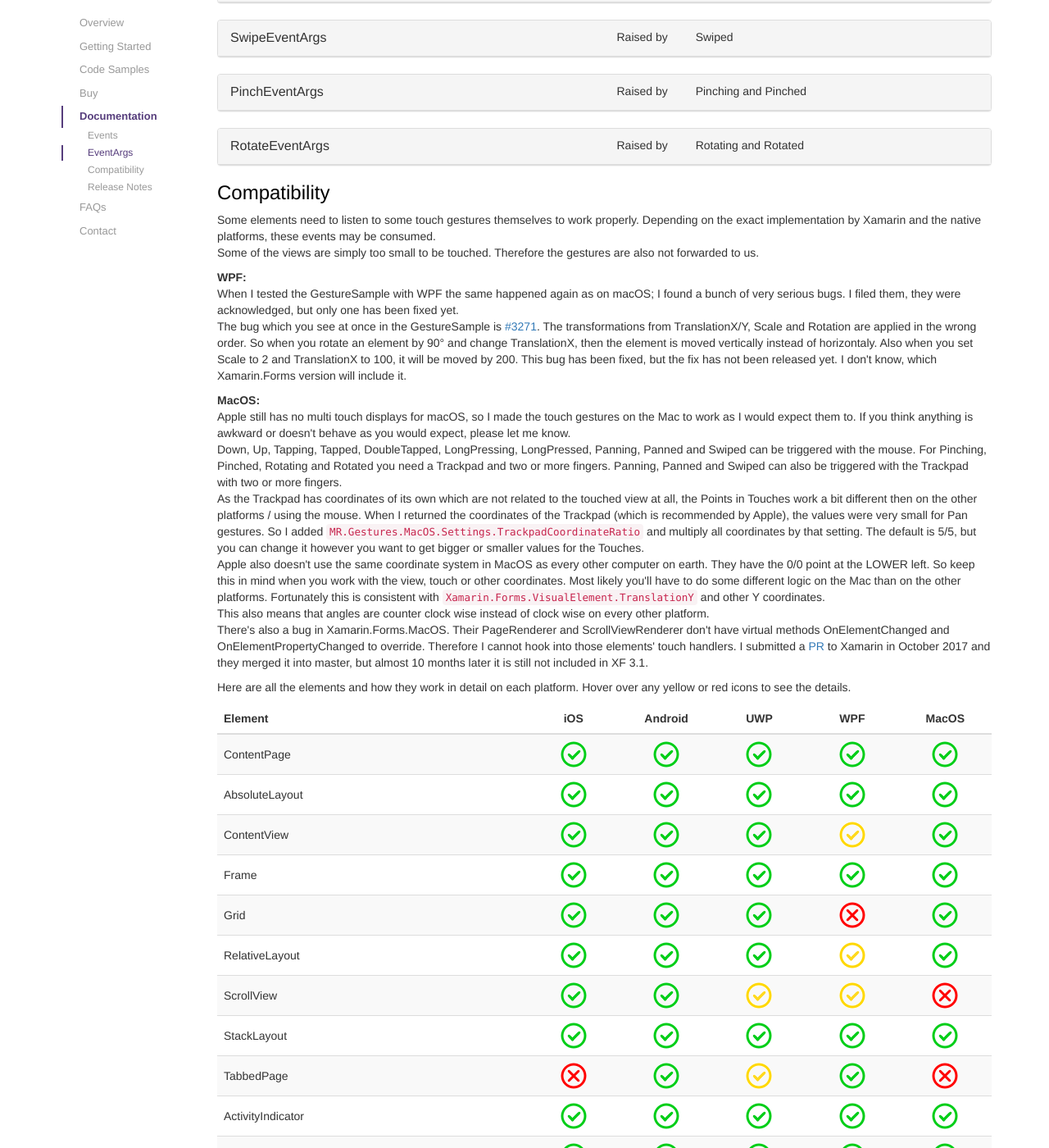
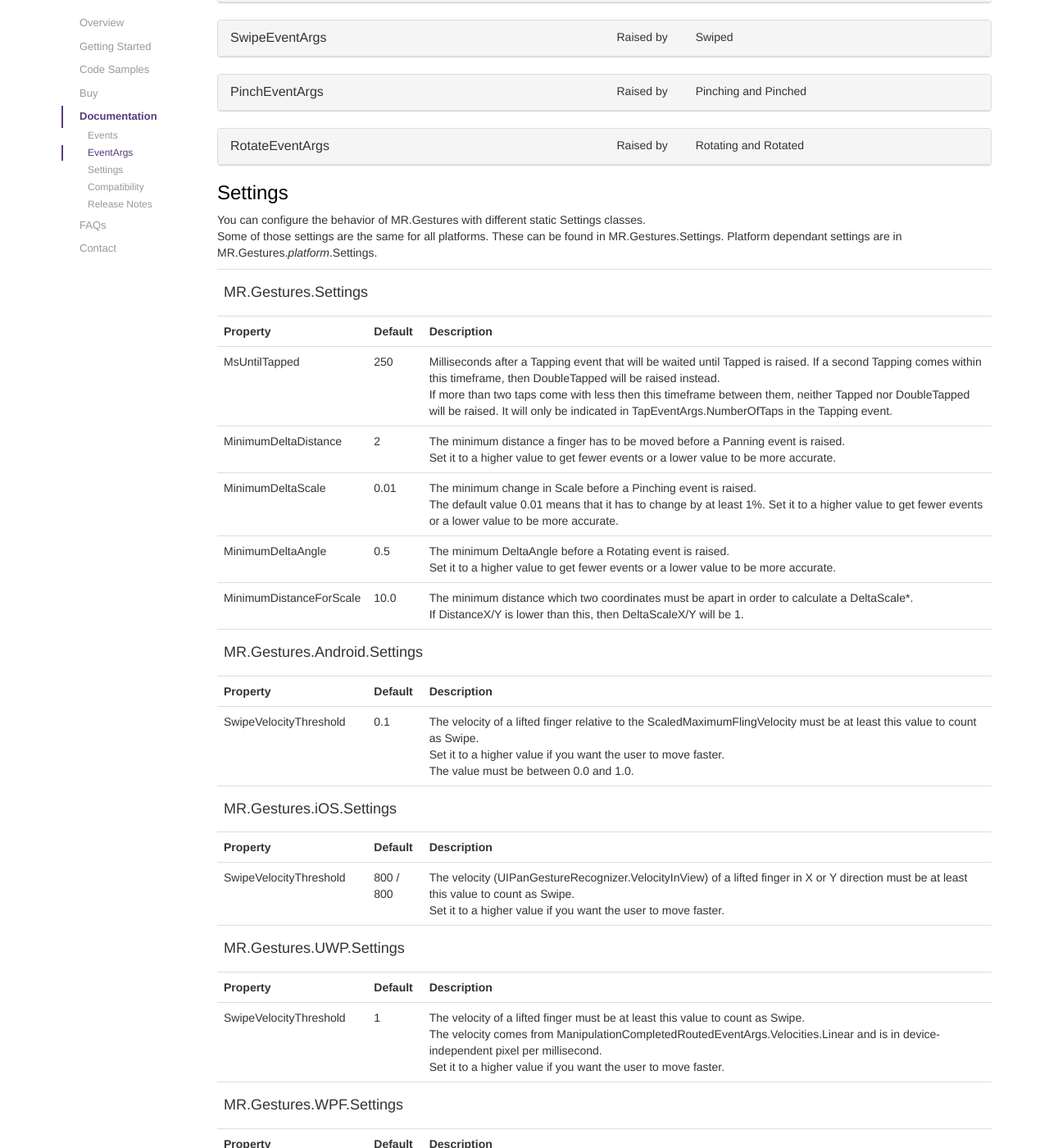
Before and after one commit to MichaelRumpler/GestureSample, a Jekyll site: the page built from index.md, in a window 1280 px wide and 1400 px high, scrolled down 4124 px. Shown: the whole window at 82% size. Built offline with Jekyll 4.4.1, drawn with Linux system fonts in a browser that asks for light colours; some of the changed text lies outside the part shown.

Commit message:
add settings docs

```diff
--- a/_layouts/default.html
+++ b/_layouts/default.html
@@ -51,6 +51,7 @@
 							<ul class="dropdown-menu" role="menu">
 								<li><a href="#Events">Events</a></li>
 								<li><a href="#EventArgs">EventArgs</a></li>
+								<li><a href="#Settings">Settings</a></li>
 								<li><a href="#Compatibility">Compatibility</a></li>
 								<li><a href="#ReleaseNotes">Release Notes</a></li>
 							</ul>
@@ -108,6 +109,7 @@
 						<ul class="nav nav-stacked">
 							<li><a href="#Events">Events</a></li>
 							<li><a href="#EventArgs">EventArgs</a></li>
+							<li><a href="#Settings">Settings</a></li>
 							<li><a href="#Compatibility">Compatibility</a></li>
 							<li><a href="#ReleaseNotes">Release Notes</a></li>
 						</ul>
--- a/index.md
+++ b/index.md
@@ -8,8 +8,9 @@ description: MR.Gestures - Touch gesture handling for Xamarin.Forms mobile apps
 {% include_relative parts/2_GettingStarted.md %}
 {% include_relative parts/3_CodeSamples.md %}
 {% include_relative parts/4_Buy.md %}
-{% include_relative parts/5_1_Doc_EventsAndArgs.html %}
-{% include_relative parts/5_2_Doc_Compatibility.html %}
-{% include_relative parts/5_3_Doc_ReleaseNotes.html %}
+{% include_relative parts/5_1_EventsAndArgs.html %}
+{% include_relative parts/5_2_Settings.html %}
+{% include_relative parts/5_3_Compatibility.html %}
+{% include_relative parts/5_4_ReleaseNotes.html %}
 {% include_relative parts/6_FAQs.md %}
 {% include_relative parts/7_Contact.md %}
--- /dev/null
+++ b/parts/5_2_Settings.html
@@ -0,0 +1,159 @@
+<h3 id="Settings">Settings</h3>
+
+<p>
+    You can configure the behavior of MR.Gestures with different static Settings classes.<br/>
+    Some of those settings are the same for all platforms. These can be found in MR.Gestures.Settings.
+    Platform dependant settings are in MR.Gestures.<i>platform</i>.Settings.
+</p>
+
+<div class="table-responsive">
+    <table class="table table-hover">
+        <tr>
+            <th colspan="3"><h4>MR.Gestures.Settings</h4></th>
+        </tr>
+        <tr>
+            <th>Property</th>
+            <th>Default</th>
+            <th>Description</th>
+        </tr>
+        <tr>
+            <td>MsUntilTapped</td>
+            <td>250</td>
+            <td>
+                Milliseconds after a Tapping event that will be waited until Tapped is raised. If a second Tapping comes within this timeframe, then DoubleTapped will be raised instead.<br />
+                If more than two taps come with less then this timeframe between them, neither Tapped nor DoubleTapped will be raised.
+                It will only be indicated in TapEventArgs.NumberOfTaps in the Tapping event.
+            </td>
+        </tr>
+        <tr>
+            <td>MinimumDeltaDistance</td>
+            <td>2</td>
+            <td>
+                The minimum distance a finger has to be moved before a Panning event is raised. <br/>
+                Set it to a higher value to get fewer events or a lower value to be more accurate.
+            </td>
+        </tr>
+        <tr>
+            <td>MinimumDeltaScale</td>
+            <td>0.01</td>
+            <td>
+                The minimum change in Scale before a Pinching event is raised.<br />
+                The default value 0.01 means that it has to change by at least 1%. Set it to a higher value to get fewer events or a lower value to be more accurate.
+            </td>
+        </tr>
+        <tr>
+            <td>MinimumDeltaAngle</td>
+            <td>0.5</td>
+            <td>
+                The minimum DeltaAngle before a Rotating event is raised.<br />
+                Set it to a higher value to get fewer events or a lower value to be more accurate.
+            </td>
+        </tr>
+        <tr>
+            <td>MinimumDistanceForScale</td>
+            <td>10.0</td>
+            <td>
+                The minimum distance which two coordinates must be apart in order to calculate a DeltaScale*.<br />
+                If DistanceX/Y is lower than this, then DeltaScaleX/Y will be 1.
+            </td>
+        </tr>
+        <tr>
+            <th colspan="3"><h4>MR.Gestures.Android.Settings</h4></th>
+        </tr>
+        <tr>
+            <th>Property</th>
+            <th>Default</th>
+            <th>Description</th>
+        </tr>
+        <tr>
+            <td>SwipeVelocityThreshold</td>
+            <td>0.1</td>
+            <td>
+                The velocity of a lifted finger relative to the ScaledMaximumFlingVelocity must be at least this value to count as Swipe.<br />
+                Set it to a higher value if you want the user to move faster.<br />
+                The value must be between 0.0 and 1.0.
+            </td>
+        </tr>
+        <tr>
+            <th colspan="3"><h4>MR.Gestures.iOS.Settings</h4></th>
+        </tr>
+        <tr>
+            <th>Property</th>
+            <th>Default</th>
+            <th>Description</th>
+        </tr>
+        <tr>
+            <td>SwipeVelocityThreshold</td>
+            <td>800 / 800</td>
+            <td>
+                The velocity (UIPanGestureRecognizer.VelocityInView) of a lifted finger in X or Y direction must be at least this value to count as Swipe. <br />
+                Set it to a higher value if you want the user to move faster.
+            </td>
+        </tr>
+        <tr>
+            <th colspan="3"><h4>MR.Gestures.UWP.Settings</h4></th>
+        </tr>
+        <tr>
+            <th>Property</th>
+            <th>Default</th>
+            <th>Description</th>
+        </tr>
+        <tr>
+            <td>SwipeVelocityThreshold</td>
+            <td>1</td>
+            <td>
+                The velocity of a lifted finger must be at least this value to count as Swipe.<br />
+                The velocity comes from ManipulationCompletedRoutedEventArgs.Velocities.Linear and is in device-independent pixel per millisecond.<br />
+                Set it to a higher value if you want the user to move faster.
+            </td>
+        </tr>
+        <tr>
+            <th colspan="3"><h4>MR.Gestures.WPF.Settings</h4></th>
+        </tr>
+        <tr>
+            <th>Property</th>
+            <th>Default</th>
+            <th>Description</th>
+        </tr>
+        <tr>
+            <td>SwipeVelocityThreshold</td>
+            <td>100</td>
+            <td>
+                The velocity of a lifted finger must be at least this value to count as Swipe.<br />
+                Set it to a higher value if you want the user to move faster.
+            </td>
+        </tr>
+        <tr>
+            <td>LongPressDuration</td>
+            <td>1000</td>
+            <td>
+                The number of milliseconds that a finger is on the display / button pressed and not moved until it counts as long press.
+            </td>
+        </tr>
+        <tr>
+            <th colspan="3"><h4>MR.Gestures.MacOS.Settings</h4></th>
+        </tr>
+        <tr>
+            <th>Property</th>
+            <th>Default</th>
+            <th>Description</th>
+        </tr>
+        <tr>
+            <td>SwipeVelocityThreshold</td>
+            <td>200 / 200</td>
+            <td>
+                The velocity (NSPanGestureRecognizer.VelocityInView) of a lifted finger in X or Y direction must be at least this value to count as Swipe.<br />
+                Set it to a higher value if you want the user to move faster.
+            </td>
+        </tr>
+        <tr>
+            <td>TrackpadCoordinateRatio</td>
+            <td>5 / 5</td>
+            <td>
+                The Touches coordinates are usually only in the range 0 to device size. These values are quite small if you want to pan something around the whole screen.<br />
+                With TrackpadCoordinateRatio you can get bigger values for the Touches coordinates.<br />
+                Set it to a higher value to get bigger values for Touches.
+            </td>
+        </tr>
+    </table>
+</div>
```
Also changed, not shown: other parts of _layouts/default.html (+1 -1 lines), parts/5_1_EventsAndArgs.html (renamed from parts/5_1_Doc_EventsAndArgs.html), parts/5_3_Compatibility.html (renamed from parts/5_2_Doc_Compatibility.html), parts/5_4_ReleaseNotes.html (renamed from parts/5_3_Doc_ReleaseNotes.html), 1 other file.
